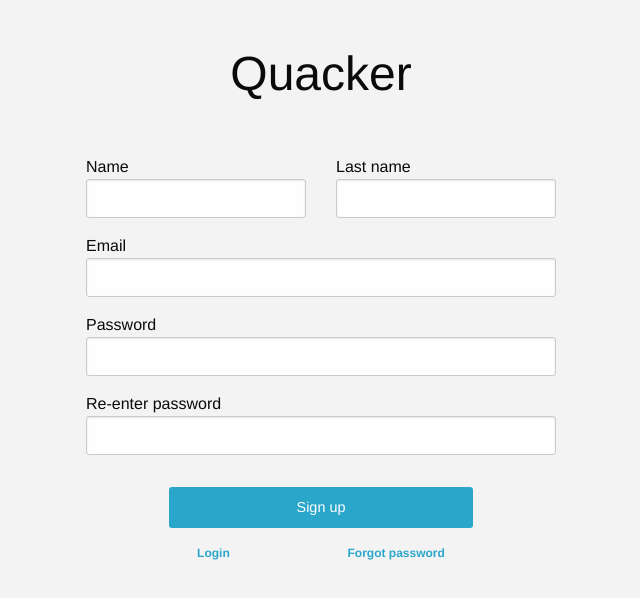
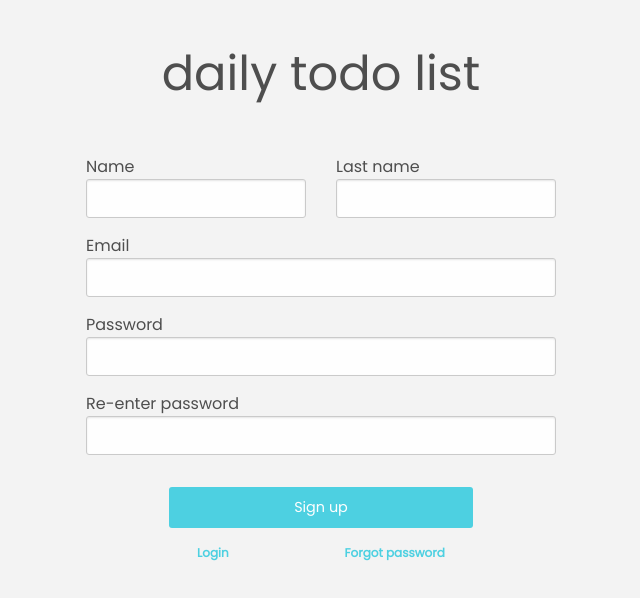
Before and after one commit to rejonpardenilla/todo-list-app, a plain HTML site: page signup.html in a window 1280 px wide. Shown: the whole page, without its empty margins (319-959 px from the left). Drawn offline with Linux system fonts and the light colour scheme.

Commit message:
Se cambiaron algunos colores en las vistas

```diff
--- a/css/app.css
+++ b/css/app.css
@@ -9,6 +9,7 @@ header {
 }
 
 h1 {
+  font-family: 'Poppins', sans-serif !important;
   color: #FFF;
 }
 
--- a/css/login.css
+++ b/css/login.css
@@ -1,9 +1,24 @@
+@import url('https://fonts.googleapis.com/css?family=Poppins');
 body {
+  color: #4E4E4E;
   background-color: #f3f3f3;
+  font-family: 'Poppins', sans-serif !important;
 }
 
 header {
   padding: 40px;
+}
+
+h1 {
+  font-family: 'Poppins', sans-serif !important;
+}
+
+a {
+  color: #4DD0E1;
+}
+
+.button {
+  background-color: #4DD0E1;
 }
 
 .shake {
@@ -15,9 +30,10 @@ header {
   font-size: 12px;
 }
 
-#btn-signup {
+#btn-signup, #btn-login {
   margin-top: 16px;
 }
+
 
 @keyframes shake {
   10%, 90% {
--- a/signup.html
+++ b/signup.html
@@ -12,7 +12,7 @@
     <header>
       <div class="row">
         <div class="column small-12">
-          <h1 class="text-center">Quacker</h1>
+          <h1 class="text-center">daily todo list</h1>
         </div>
       </div>
     </header>
```
Also changed, not shown: login.html (+1 -1 lines).
